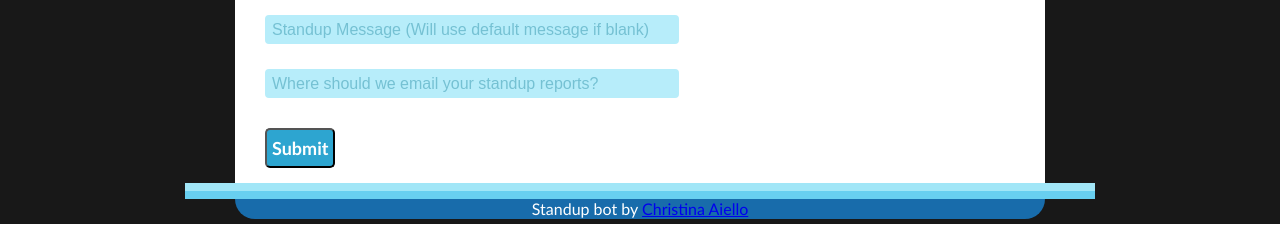
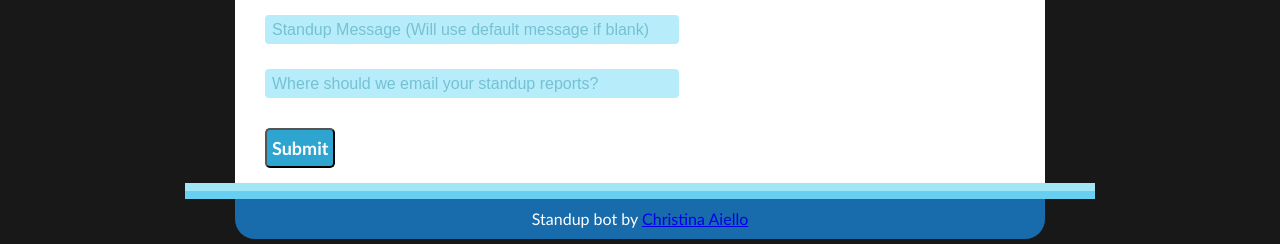
Before and after one commit to cjaiello/Slack-Standup-Report-Bot, a Flask app: page / in a window 1280 px wide. Shown: the part 853-1097 px from the top of the page. Run offline with Flask 2, Linux system fonts and the light colour scheme; parts of the project's set-up code (start-up, migrations or seed data) failed here and were passed over; some libraries are stand-ins or nearby versions.

Commit message:
Adding padding to footer

```diff
--- a/static/styles.css
+++ b/static/styles.css
@@ -93,6 +93,7 @@ p {
 }
 
 .footer {
+  padding: 10px 0px;
   height: 20px;
   width: 810px;
   -moz-border-bottom-left-radius: 20px;
```
